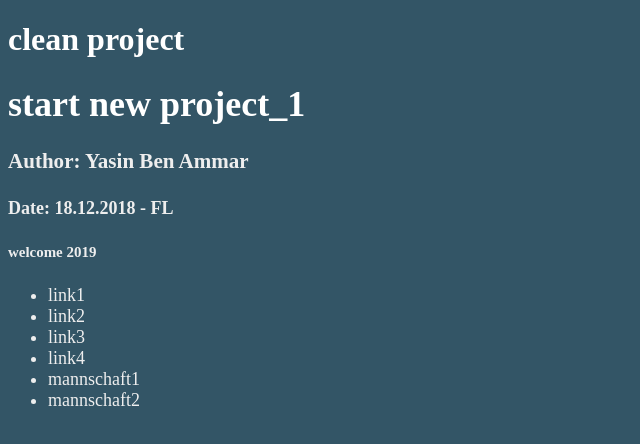
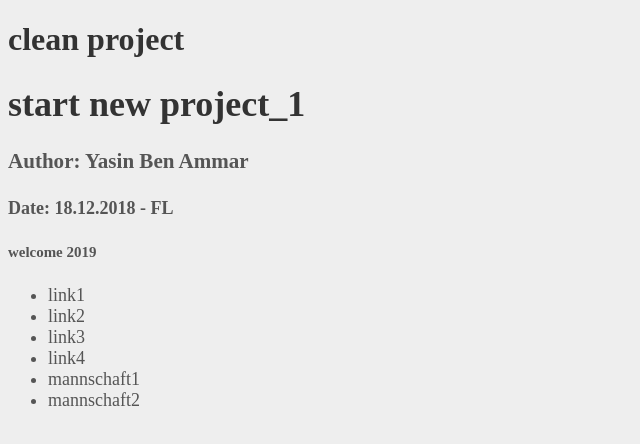
Before and after one commit to benammar-dev/hausCarsta, a website: page App/index.html in a window 1280 px wide. Shown: the whole page, without its empty margins (0-640 px from the left). Drawn offline with nearby package versions, Linux system fonts and the light colour scheme; files that its build step writes are made by us from their sources.

Commit message:
adjusted structure and styles

```diff
--- a/style/main.scss
+++ b/style/main.scss
@@ -1,13 +1,18 @@
-$bodyBG: #356;
-$white: #fff;
-$fontColor: #eee;
+$bodyBG: #eee;
+$blue: #356;
+$HeaderColor: #333;
+$fontColor: #555;
 
 body {
   background-color: $bodyBG;
 }
 
-h1{
-  color: $white;
+h3,h4,h5,p,a {
+  color: $fontColor;
+}
+
+h1,h2 {
+  color: $HeaderColor;
 }
 
 .content {
```
Also changed, not shown: App/css/main.css.
